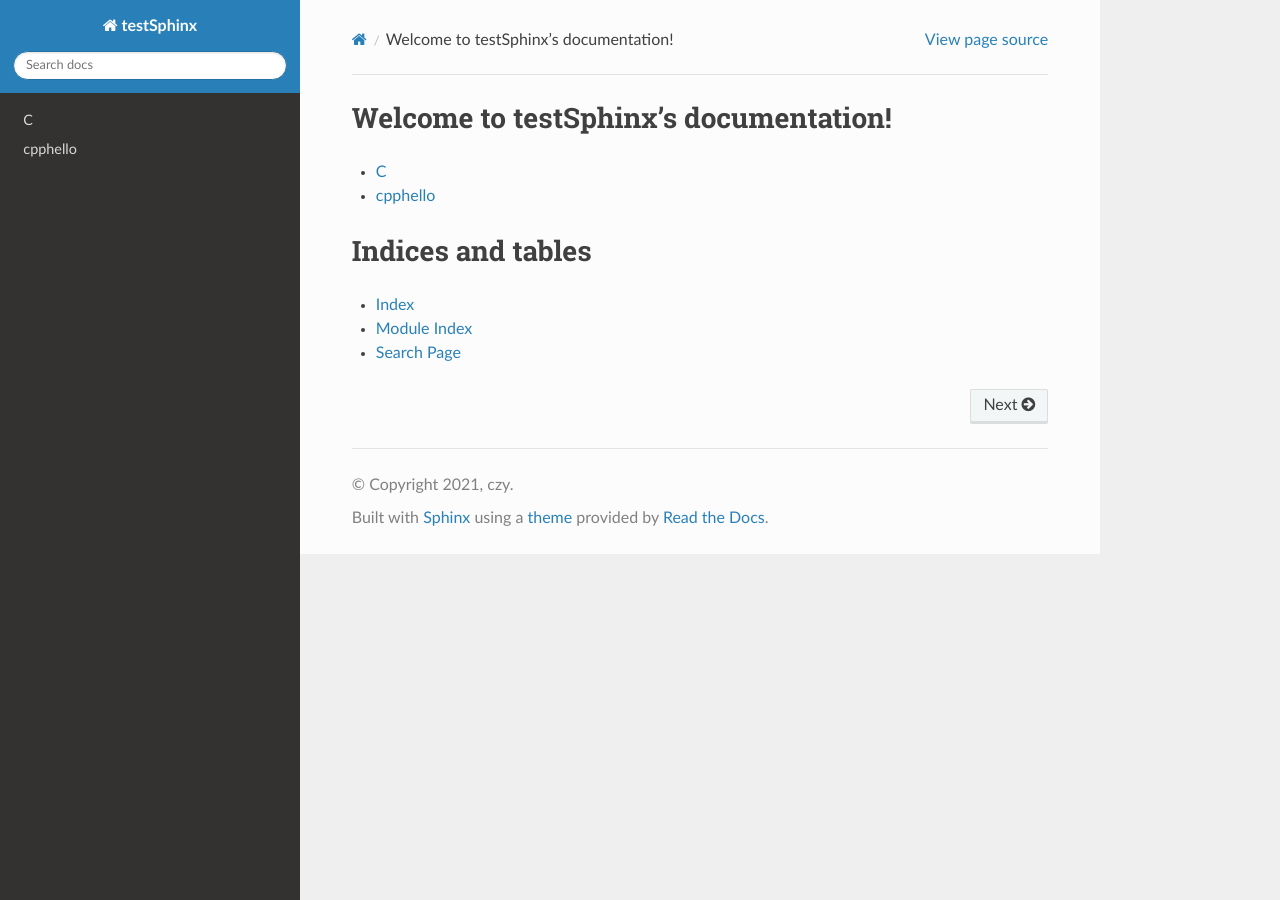
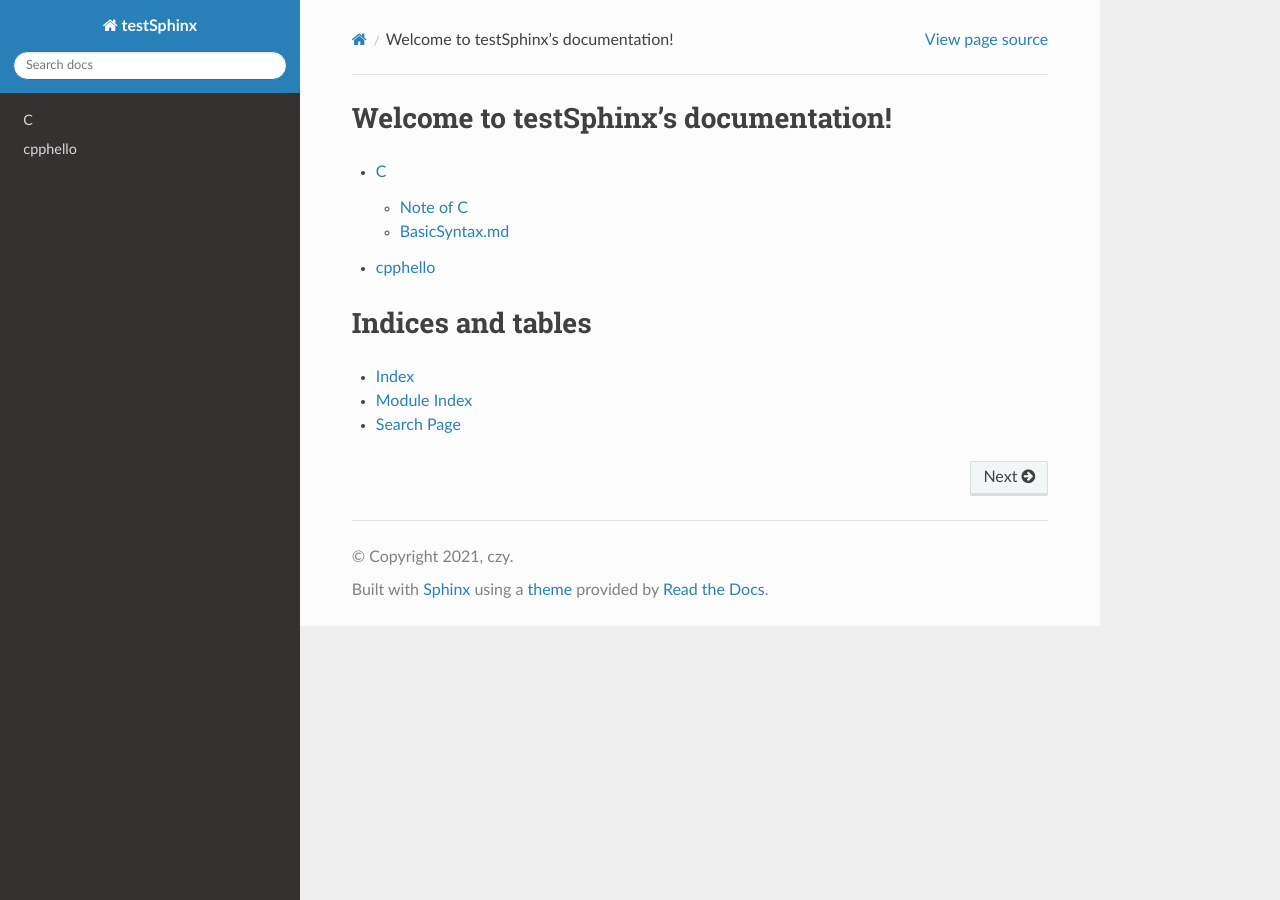
Before and after one commit to windweed/tmpForSphinx, a Sphinx documentation site: the page built from docs/source/index.rst, in a window 1280 px wide. Built offline with Sphinx 7.4.7 and the Read the Docs theme 2.0.0, drawn with Linux system fonts in a browser that asks for light colours.

Commit message:
mv C/index.md to C/index.rst

````diff
--- a/docs/source/C/index.md
+++ b/docs/source/C/index.rst
@@ -1,12 +1,10 @@
-# C
+C
+===
 
 C, yyds
 
-
-```eval_rst
 .. toctree::
    :maxdepth: 2
 
    chello.md
    basic_syntax.md
-```
````
